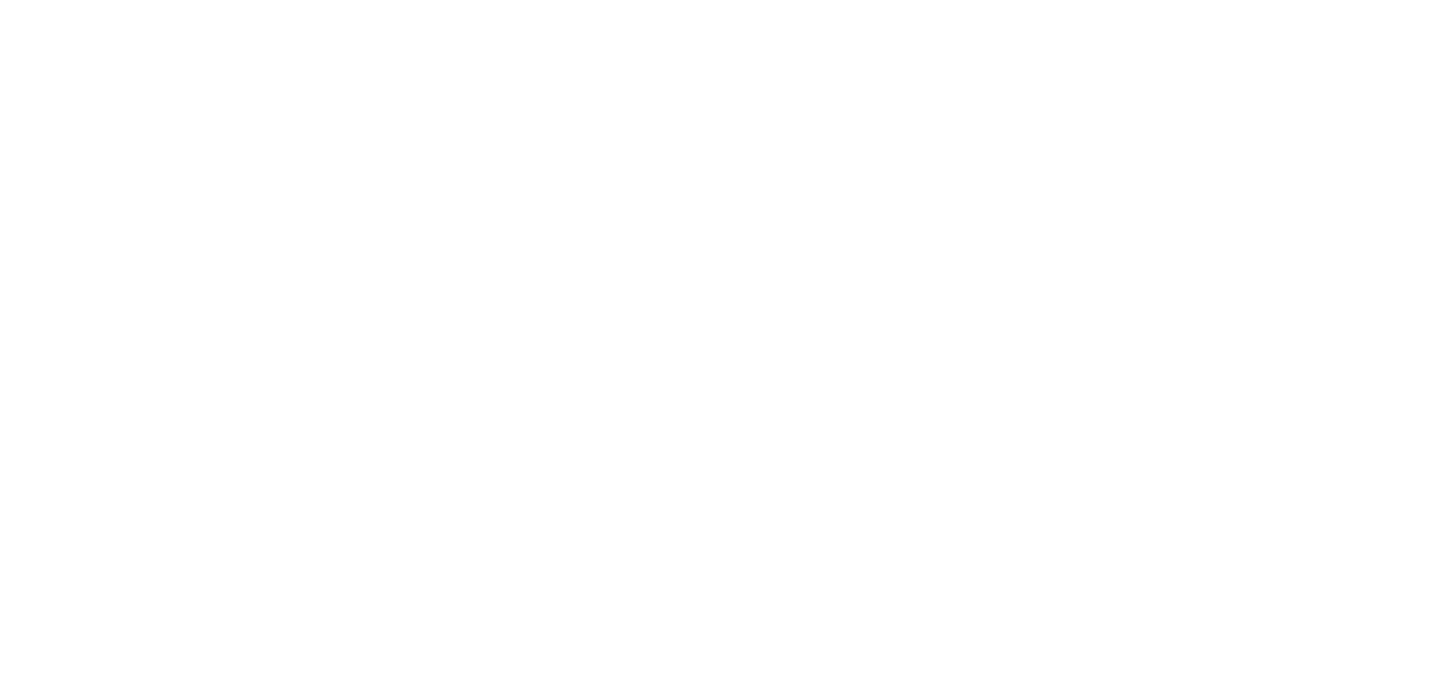
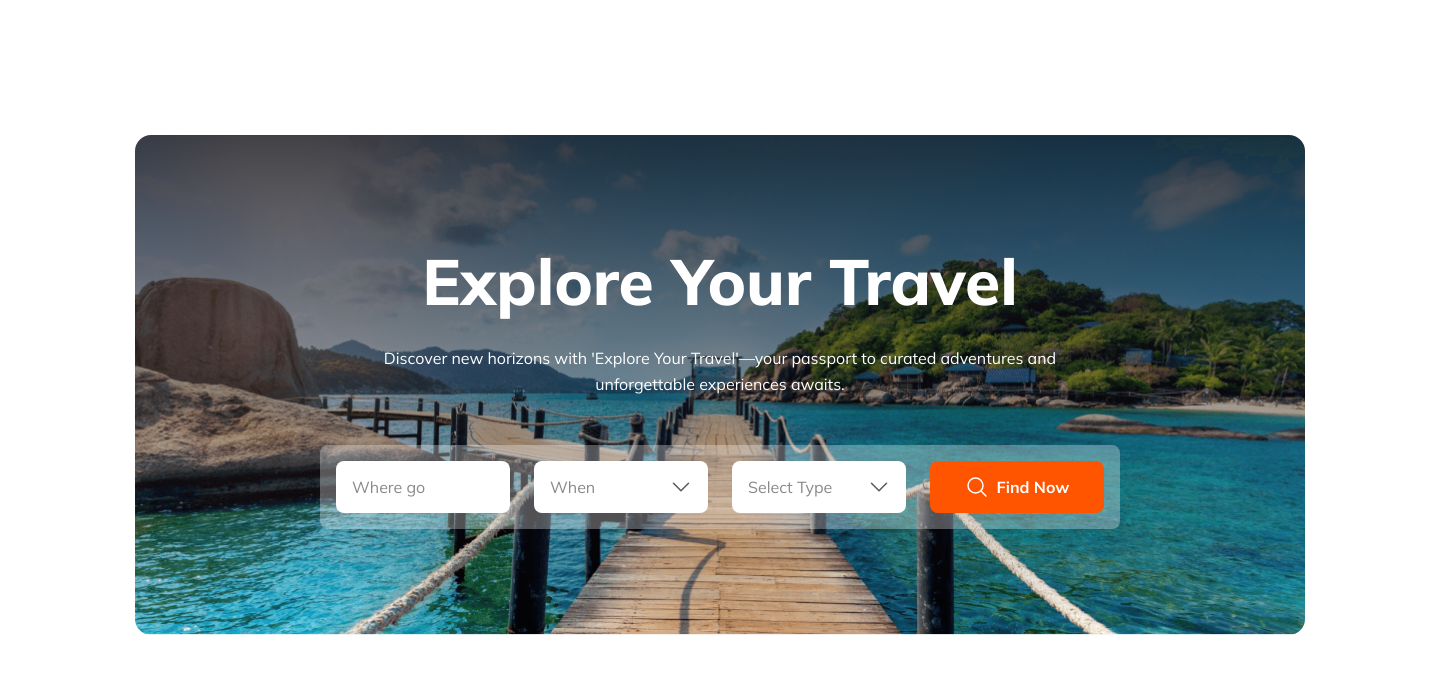
Before and after one commit to NurMohammadSarder/ProgrammingHero-Assignment2, a plain HTML site: page index.html in a window 1280 px wide. Shown: the whole page, 1440 px wide, since content can reach past the window. Drawn offline with Linux system fonts and the light colour scheme.

Commit message:
Bannar done

```diff
--- a/css/responsive.css
+++ b/css/responsive.css
@@ -0,0 +1,54 @@
+@media screen and (max-width: 375px) {
+
+    header,
+    main,
+    footer {
+        width: 375px;
+    }
+
+    .container {
+        width: 335px;
+        margin: 20px auto 20px auto;
+    }
+
+    /* explore starts */
+    .explore {
+        width: 335px;
+        height: 483px;
+    }
+
+    .explore h2 {
+        font-size: 1.375rem;
+    }
+
+    .explore p {
+        font-size: 0.875rem;
+        width: 304px;
+        padding-top: 8px;
+        padding-bottom: 32px;
+    }
+
+    .explore-option {
+        width: 287px;
+        padding: 16px;
+        flex-direction: column;
+        gap: 16px;
+    }
+
+    .explore-option input {
+        width: 255px;
+        height: 52px;
+        border: none;
+    }
+
+    .icon[type='text'] {
+        background-image: url(../images/input.svg);
+        background-position: 216px 14px;
+        background-repeat: no-repeat;
+
+    }
+    .btn-search {
+        width: 255px;
+        height: 52px;
+    }
+}
--- a/css/style.css
+++ b/css/style.css
@@ -0,0 +1,157 @@
+* {
+    margin: 0;
+    padding: 0;
+    box-sizing: border-box;
+}
+
+ol,
+ul,
+li {
+    list-style: none;
+}
+
+a {
+    text-decoration: none;
+    color: inherit;
+}
+
+img {
+    border: none;
+    margin: 0;
+    padding: 0;
+}
+
+header,
+main,
+footer {
+    margin: 0 auto;
+    width: 1440px;
+}
+
+.container {
+    border-radius: 16px;
+    width: 1170px;
+    margin: 135px auto 135px auto;
+    -webkit-border-radius: 16px;
+    -moz-border-radius: 16px;
+    -ms-border-radius: 16px;
+    -o-border-radius: 16px;
+}
+
+.hide {
+    display: none;
+}
+
+
+
+h2 {}
+
+/* all common css */
+
+/* menu starts */
+nav {
+    display: flex;
+    align-items: center;
+    justify-content: space-between;
+}
+
+.menu>ul {
+    display: flex;
+    align-items: center;
+    justify-content: space-between;
+}
+
+/* explore starts */
+.explore {
+    background-image: linear-gradient(to bottom, rgba(19, 19, 24, .8), rgba(19, 19, 24, 0)), url("../images/Group\ 13\ \(1\)\ \(1\).png");
+    background-repeat: no-repeat;
+    background-position: center;
+    background-size: cover;
+    width: 1170px;
+    height: 500px;
+    display: flex;
+    flex-direction: column;
+    align-items: center;
+    justify-content: center;
+}
+
+.explore h2 {
+    color: #FFF;
+    font-family: Mulish;
+    font-size: 4rem;
+    font-style: normal;
+    font-weight: 800;
+    line-height: normal;
+}
+
+.explore p {
+    width: 676px;
+    color: #FFF;
+    text-align: center;
+    font-family: Mulish;
+    font-size: 1rem;
+    font-style: normal;
+    font-weight: 400;
+    line-height: 26px;
+    /* 162.5% */
+    padding-top: 24px;
+    padding-bottom: 48px;
+}
+
+.explore-option {
+    display: inline-flex;
+    padding: 16px;
+    align-items: flex-start;
+    gap: 24px;
+    border-radius: 8px;
+    background: rgba(255, 255, 255, 0.30);
+}
+
+.explore-option input {
+    width: 174px;
+    height: 52px;
+    border-radius: 8px;
+    background: #FFF;
+    border: none;
+}
+
+
+.explore-option input {
+    font-family: Mulish;
+    font-size: 1rem;
+    font-style: normal;
+    font-weight: 400;
+    line-height: normal;
+    padding-left: 16px;
+}
+.explore-option input::placeholder {
+    color: rgba(19, 19, 24, 0.50);
+    font-family: Mulish;
+    font-size: 1rem;
+    font-style: normal;
+    font-weight: 400;
+    line-height: normal;
+}
+.icon[type='text'] {
+    background-image: url(../images/input.svg);
+    background-position: 135px 14px;
+    background-repeat: no-repeat;
+}
+.btn-search {
+    width: 174px;
+    height: 52px;
+    border-radius: 8px;
+    background: #FF5400;
+    color: #FFF;
+    text-align: center;
+    font-family: Mulish;
+    font-size: 1rem;
+    font-style: normal;
+    font-weight: 700;
+    line-height: normal;
+    border: none;
+    display: flex;
+    align-items: center;
+    justify-content: center;
+    gap: 8px;
+}
--- a/index.html
+++ b/index.html
@@ -1,13 +1,49 @@
 <!DOCTYPE html>
 <html lang="en">
+
 <head>
     <meta charset="UTF-8">
     <meta name="viewport" content="width=device-width, initial-scale=1.0">
     <title>Neon Travel</title>
+    <link rel="preconnect" href="https://fonts.googleapis.com">
+    <link rel="preconnect" href="https://fonts.gstatic.com" crossorigin>
+    <link
+        href="https://fonts.googleapis.com/css2?family=Mulish:ital,wght@0,200;0,300;0,400;0,500;0,600;0,700;0,800;0,900;0,1000;1,200;1,300;1,400;1,500;1,600;1,700;1,800;1,900;1,1000&display=swap"
+        rel="stylesheet">
     <link rel="stylesheet" href="css/style.css">
     <link rel="stylesheet" href="css/responsive.css">
+    <script src="https://kit.fontawesome.com/8cf2e0684a.js" crossorigin="anonymous"></script>
 </head>
+
 <body>
+    <header class="hide">
+        <nav class="menu">
+            <img src="images/Group 40071 (2).png" alt="">
+            <h1>Neon Travel</h1>
+            <ul>
+                <li><a href="#">Home</a></li>
+                <li><a href="#">Packages</a></li>
+                <li><a href="#">Testimonial</a></li>
+                <li><a href="#">Blog</a></li>
+                <li><a href="#">Contact</a></li>
+            </ul>
+        </nav>
+    </header>
+    <main>
+        <section id="explore">
+            <div class="explore container">
+                <h2>Explore Your Travel</h2>
+                <p>Discover new horizons with 'Explore Your Travel'—your passport to curated adventures and unforgettable experiences awaits.</p>
+                <div class="explore-option">
+                    <input type="text" placeholder="Where go">
+                    <input class="icon" type="text" placeholder="When">
+                    <input class="icon" type="text" placeholder="Select Type">
+                    <button class="btn-primary btn-search"><img src="images/find.svg" alt="">Find Now</button>
+                </div>
+            </div>
+        </section>
+    </main>
 
 </body>
+
 </html>
```
Also changed, not shown: images/find.svg (added), images/input.svg (added).
